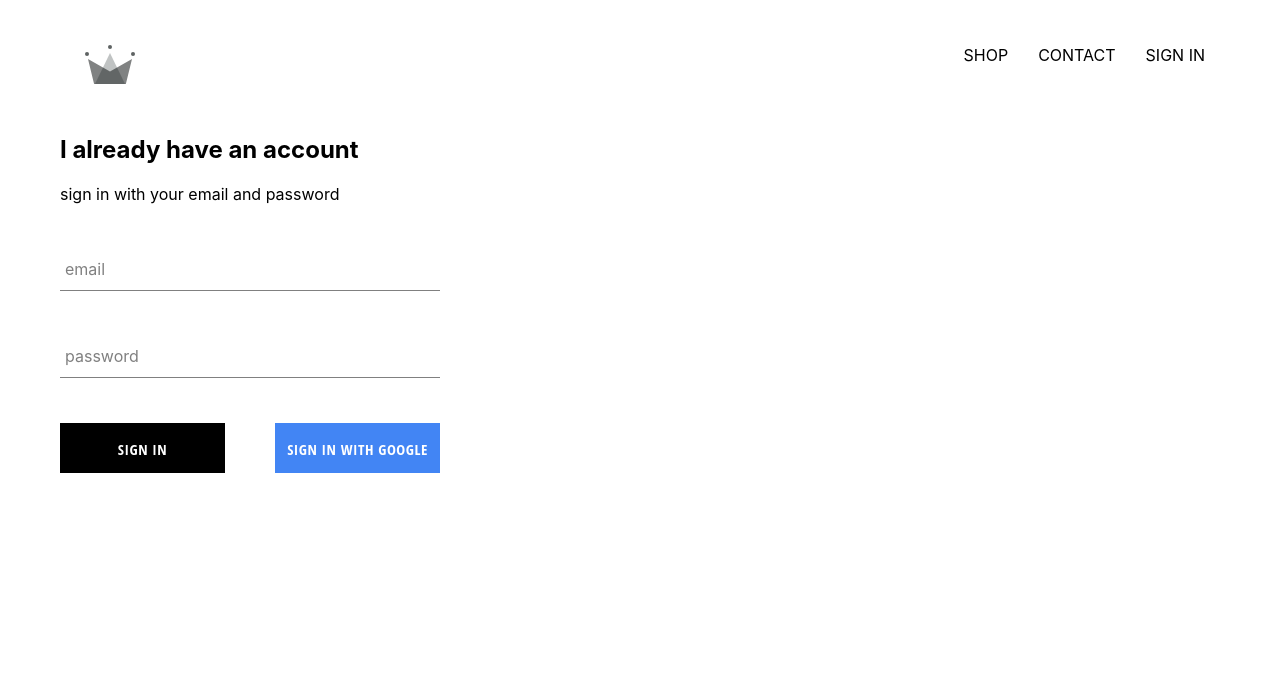
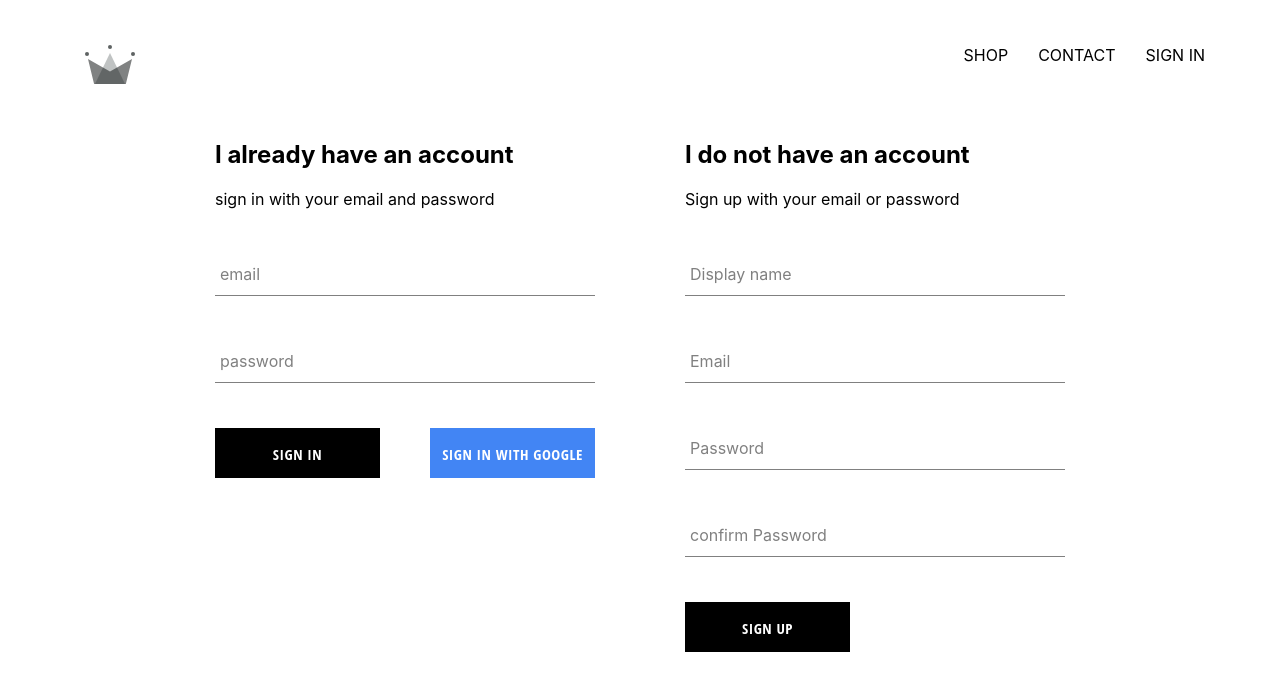
Before and after one commit to AA-Arnold/royal-clothing, a React (Create React App) app: page /signin in a window 1280 px wide. Shown: the top 690 px of the page. Built offline with nearby package versions, Linux system fonts and the light colour scheme; no server answers.

Commit message:
added sign up component and integrated firebase

```diff
--- a/src/App.js
+++ b/src/App.js
@@ -1,6 +1,6 @@
 import React from 'react';
 import { Route, Switch } from 'react-router-dom'
-import { auth } from './firebase/firebase.util'
+import { auth, createUserProfileDocument } from './firebase/firebase.util'
 
 import HomePage from './pages/homepage/homepage.component'
 import ShopPage from './pages/shop/shop.component'
@@ -20,9 +20,21 @@
   unsubscribeFromAuth = null
 
   componentDidMount() {
-    this.unsubscribeFromAuth = auth.onAuthStateChanged(user => {
-      this.setState({ currentUser: user })
-      console.log(user)
+    this.unsubscribeFromAuth = auth.onAuthStateChanged(async userAuth => {
+      if (userAuth) {
+        const userRef = await createUserProfileDocument(userAuth)
+
+        userRef.onSnapshot(snapShot => {
+          this.setState({
+            currentUser: snapShot.id,
+            ...snapShot.data()
+          })
+          console.log(this.state)
+        })
+
+      } else {
+        this.setState({ currentUser: userAuth })
+      }
     })
   }
 
--- /dev/null
+++ b/src/components/sign-up/sign-up.component.jsx
@@ -0,0 +1,86 @@
+import React from 'react';
+
+import FormInput from '../form-input/form-input.component'
+import CustomButton from '../custom-button/custom-button.component'
+import { auth, createUserProfileDocument } from '../../firebase/firebase.util'
+
+import './sign-up.styles.scss'
+
+class SignUp extends React.Component {
+    constructor() {
+        super()
+        this.state = {
+            displayName: '',
+            email: '',
+            password: '',
+            confirmPassword: ''
+        }
+    }
+
+    handleSubmit = async (event) => {
+        event.preventDefault()
+
+        const { displayName, email, password, confirmPassword } = this.state
+
+        if (password !== confirmPassword) {
+            alert("password don't match")
+            return
+        }
+
+        try {
+            const { user } = await auth.createUserWithEmailAndPassword(email, password)
+
+            await createUserProfileDocument(user, { displayName })
+
+            this.setState({
+                displayName: '',
+                email: '',
+                password: '',
+                confirmPassword: ''
+            })
+        } catch (e) {
+            console.error(e)
+        }
+    }
+
+    handleChange = (e) => {
+        const { name, value } = e.target
+
+        this.setState({ [name]: value })
+    }
+
+    render() {
+        const { displayName, email, password, confirmPassword } = this.state
+        return (
+            <div className='sign-up'>
+                <h2 className='title'>I do not have an account</h2>
+                <span>Sign up with your email or password</span>
+
+                <form className='sign-up-form' onSubmit={this.handleSubmit}>
+
+                    <FormInput type='text' name='displayName' value={displayName}
+                        onChange={this.handleChange} label='Display name' required
+                    />
+
+                    <FormInput type='email' name='email' value={email}
+                        onChange={this.handleChange} label='Email' required
+                    />
+
+                    <FormInput type='password' name='password' value={password}
+                        onChange={this.handleChange} label='Password' required
+                    />
+
+                    <FormInput type='password' name='confirmPassword' value={confirmPassword}
+                        onChange={this.handleChange} label='confirm Password' required
+                    />
+                    <CustomButton type='submit'>SIGN UP</CustomButton>
+
+                </form>
+            </div>
+        )
+    }
+}
+
+
+
+export default SignUp
--- /dev/null
+++ b/src/components/sign-up/sign-up.styles.scss
@@ -0,0 +1,9 @@
+.sign-up{
+    display: flex;
+    flex-direction: column;
+    width: 380px;
+
+    .title{
+        margin : 10px, 0
+    }
+}
--- a/src/firebase/firebase.util.js
+++ b/src/firebase/firebase.util.js
@@ -13,6 +13,32 @@
     measurementId: "G-7JYFD3FYSV"
 };
 
+export const createUserProfileDocument = async (userAuth, AdditionalData) => {
+    if (!userAuth) return;
+
+    const userRef = firestore.doc(`users/${userAuth.uid}`)
+
+    const snapShot = await userRef.get()
+
+    if (!snapShot.exists) {
+        const { displayName, email } = userAuth
+        const createdAt = new Date()
+
+        try {
+            await userRef.set({
+                displayName,
+                email,
+                createdAt,
+                ...AdditionalData
+            })
+        } catch (err) {
+            console.log('error creating user', err.message)
+        }
+    }
+
+    return userRef;
+}
+
 firebase.initializeApp(config)
 
 export const auth = firebase.auth()
--- a/src/pages/sign-in-sign-up/sign-in-sign-up.component.jsx
+++ b/src/pages/sign-in-sign-up/sign-in-sign-up.component.jsx
@@ -1,11 +1,12 @@
 import React from 'react';
 import SignIn from '../../components/sign-in/sign-in.component';
-
+import SignUp from '../../components/sign-up/sign-up.component';
 import './sign-in-sign-up.component.scss'
 
 const SignInAndSignUpPage = () => (
     <div className='sign-in-and-sign-up'>
         <SignIn />
+        <SignUp />
     </div>
 )
 
--- a/src/pages/sign-in-sign-up/sign-in-sign-up.component.scss
+++ b/src/pages/sign-in-sign-up/sign-in-sign-up.component.scss
@@ -0,0 +1,6 @@
+.sign-in-and-sign-up{
+    width: 850px;
+    display: flex;
+    justify-content: space-between;
+    margin: 30px auto;
+}
```
